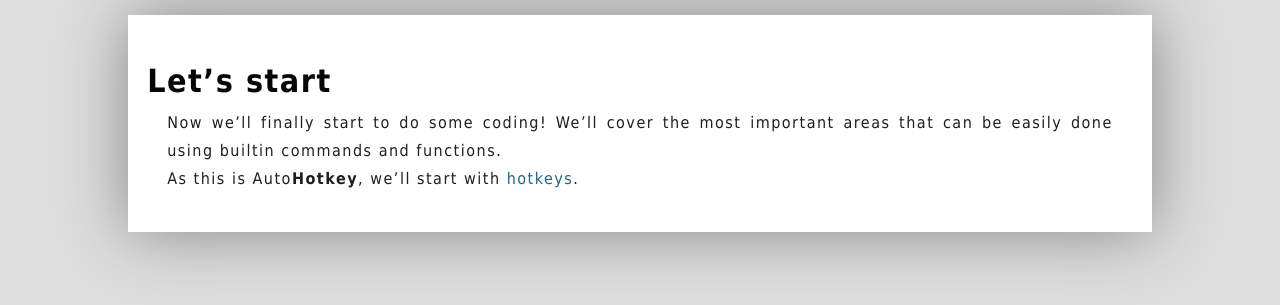
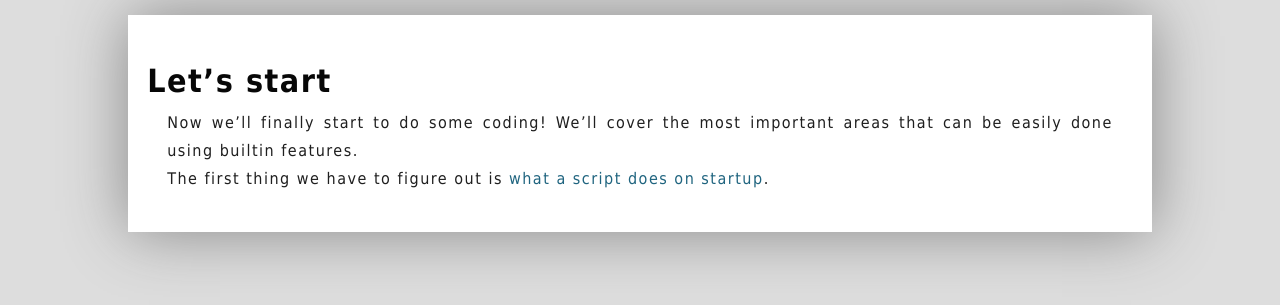
Before and after one commit to maul-esel/ahkbook, a Jekyll site: the page built from en/_posts/2011-11-06-Lets-start.markdown, in a window 1280 px wide. Shown: the top 305 px of the page. Built offline with Jekyll 4.4.1, drawn with Linux system fonts in a browser that asks for light colours.

Commit message:
minor correction

```diff
--- a/en/_posts/2011-11-06-Lets-start.markdown
+++ b/en/_posts/2011-11-06-Lets-start.markdown
@@ -6,6 +6,6 @@ permalink: /en/Lets-start.html
 
 # Let's start
 
-Now we'll finally start to do some coding! We'll cover the most important areas that can be easily done using builtin commands and functions.
+Now we'll finally start to do some coding! We'll cover the most important areas that can be easily done using builtin features.
 
-As this is Auto**Hotkey**, we'll start with [hotkeys](Hotkeys.html).
+The first thing we have to figure out is [what a script does on startup](auto-execute-section.html).
```
